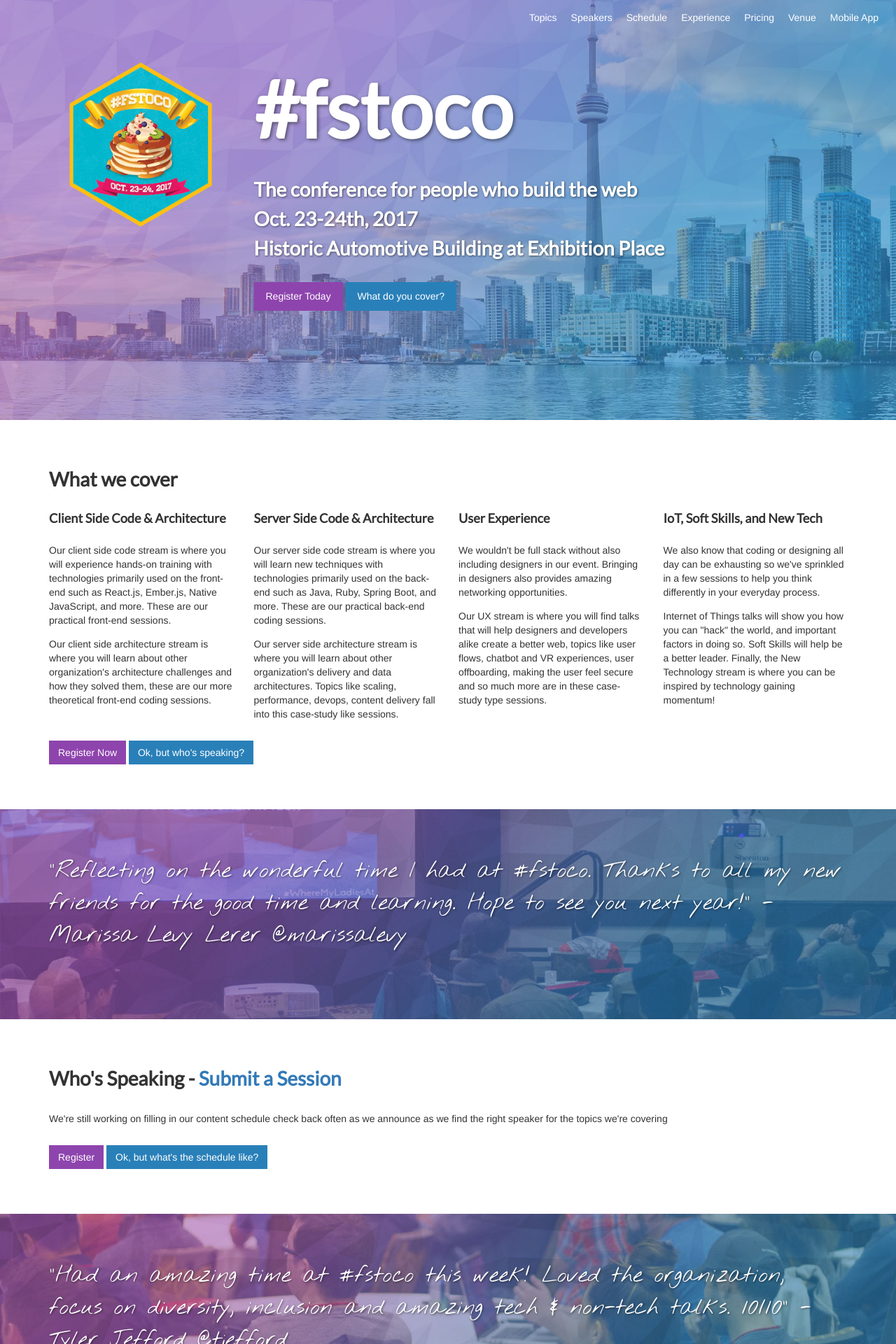
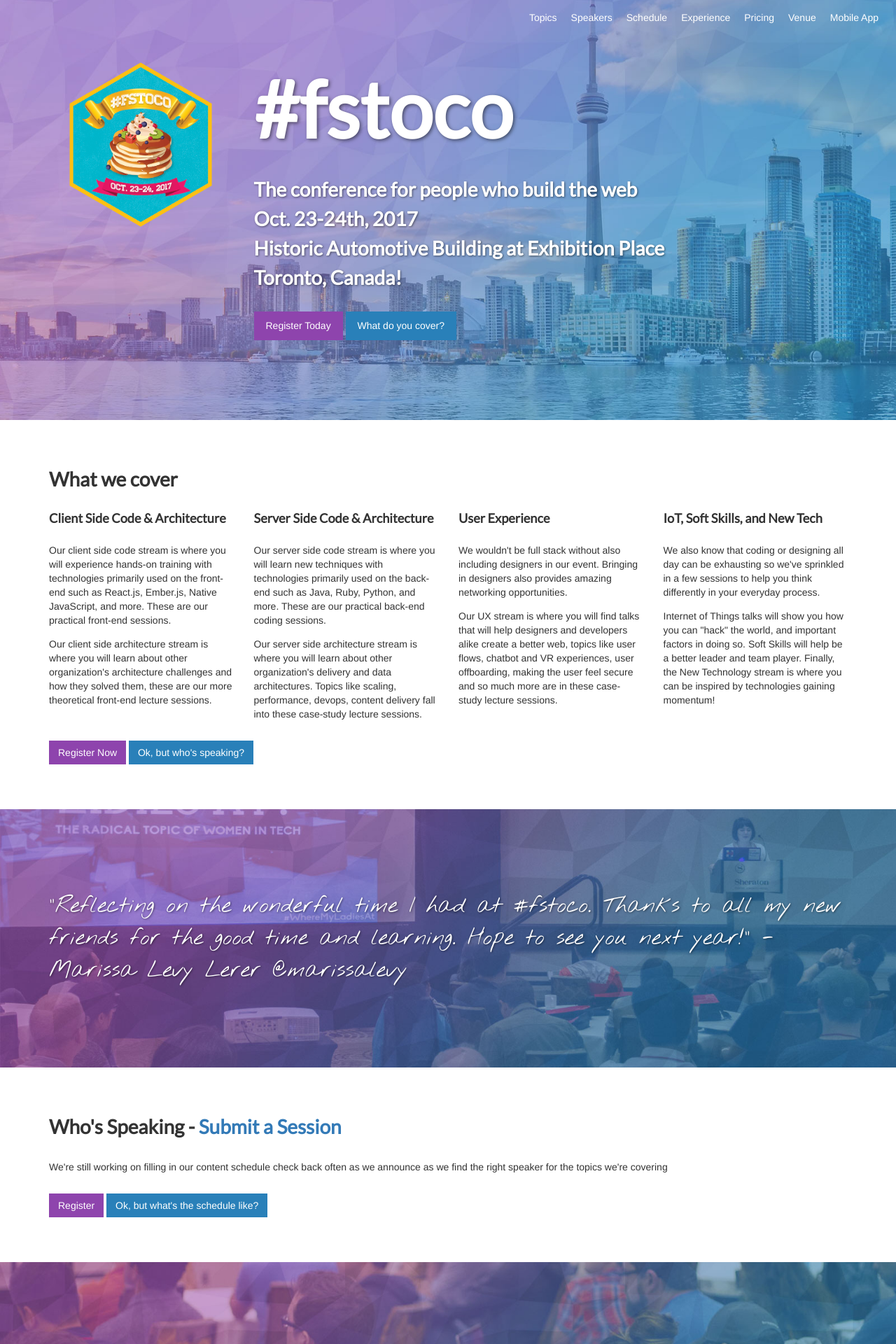
Before and after one commit to fullstackto/fsto2017, a Jekyll site: the page built from index.html, in a window 1280 px wide. Shown: the top 1920 px of the page at 70% size. Built offline with Jekyll 4.4.1, drawn with Linux system fonts in a browser that asks for light colours; some of the changed text lies outside the part shown.

Commit message:
Grammar errors

```diff
--- a/_includes/bigheader.html
+++ b/_includes/bigheader.html
@@ -5,7 +5,7 @@
     </div>
     <div class="col-xs-12 col-sm-9 cta">
       <h1>#fstoco</h1>
-      <h2>The conference for people who build the web<br /> Oct. 23-24th, 2017 <br/>Historic Automotive Building at Exhibition Place</h2>
+      <h2>The conference for people who build the web<br />Oct. 23-24th, 2017<br/>Historic Automotive Building at Exhibition Place<br>Toronto, Canada!</h2>
       <p><a href="https://ti.to/fstoco/2017" class="btn btn-lg btn-reg">Register Today</a> <a href="#cover" class="btn btn-lg btn-more">What do you cover?</a></p>
     </div>
   </header>
--- a/_sass/_layout.scss
+++ b/_sass/_layout.scss
@@ -75,7 +75,7 @@ nav.navigation {
   background-size: cover;
   background-attachment: scroll;
   min-height: 300px;
-  padding: 50px 0;
+  padding: 100px 0;
   @media #{$md-min} {
     background-attachment: fixed;
   }
@@ -89,7 +89,7 @@ nav.navigation {
   background-size: cover;
   background-attachment: scroll;
   min-height: 300px;
-  padding: 50px 0;
+  padding: 100px 0;
   @media #{$md-min} {
     background-attachment: fixed;
   }
@@ -103,7 +103,7 @@ nav.navigation {
   background-size: cover;
   background-attachment: scroll;
   min-height: 300px;
-  padding: 50px 0;
+  padding: 100px 0;
   @media #{$md-min} {
     background-attachment: fixed;
   }
@@ -117,7 +117,7 @@ nav.navigation {
   background-size: cover;
   background-attachment: scroll;
   min-height: 300px;
-  padding: 50px 0;
+  padding: 100px 0;
   @media #{$md-min} {
     background-attachment: fixed;
   }
@@ -131,7 +131,7 @@ nav.navigation {
   background-size: cover;
   background-attachment: scroll;
   min-height: 300px;
-  padding: 50px 0;
+  padding: 100px 0;
   @media #{$md-min} {
     background-attachment: fixed;
   }
--- a/index.html
+++ b/index.html
@@ -14,22 +14,22 @@ card: http://2017.fsto.co/images/card.jpg
       <div class="col-xs-12 col-sm-3">
         <h3>Client Side Code &amp; Architecture</h3>
         <p>Our client side code stream is where you will experience hands-on training with technologies primarily used on the front-end such as React.js, Ember.js, Native JavaScript, and more. These are our practical front-end sessions.</p>
-        <p>Our client side architecture stream is where you will learn about other organization's architecture challenges and how they solved them, these are our more theoretical front-end coding sessions.</p>
+        <p>Our client side architecture stream is where you will learn about other organization's architecture challenges and how they solved them, these are our more theoretical front-end lecture sessions.</p>
       </div>
       <div class="col-xs-12 col-sm-3">
         <h3>Server Side Code &amp; Architecture</h3>
-        <p>Our server side code stream is where you will learn new techniques with technologies primarily used on the back-end such as Java, Ruby, Spring Boot, and more. These are our practical back-end coding sessions.</p>
-        <p>Our server side architecture stream is where you will learn about other organization's delivery and data architectures. Topics like scaling, performance, devops, content delivery fall into this case-study like sessions.</p>
+        <p>Our server side code stream is where you will learn new techniques with technologies primarily used on the back-end such as Java, Ruby, Python, and more. These are our practical back-end coding sessions.</p>
+        <p>Our server side architecture stream is where you will learn about other organization's delivery and data architectures. Topics like scaling, performance, devops, content delivery fall into these case-study lecture sessions.</p>
       </div>
       <div class="col-xs-12 col-sm-3">
         <h3>User Experience</h3>
         <p>We wouldn't be full stack without also including designers in our event. Bringing in designers also provides amazing networking opportunities.</p>
-        <p>Our UX stream is where you will find talks that will help designers and developers alike create a better web, topics like user flows, chatbot and VR experiences, user offboarding, making the user feel secure and so much more are in these case-study type sessions.</p>
+        <p>Our UX stream is where you will find talks that will help designers and developers alike create a better web, topics like user flows, chatbot and VR experiences, user offboarding, making the user feel secure and so much more are in these case-study lecture sessions.</p>
       </div>
       <div class="col-xs-12 col-sm-3">
         <h3>IoT, Soft Skills, and New Tech</h3>
         <p>We also know that coding or designing all day can be exhausting so we've sprinkled in a few sessions to help you think differently in your everyday process.</p>
-        <p>Internet of Things talks will show you how you can "hack" the world, and important factors in doing so. Soft Skills will help be a better leader. Finally, the New Technology stream is where you can be inspired by technology gaining momentum!</p>
+        <p>Internet of Things talks will show you how you can "hack" the world, and important factors in doing so. Soft Skills will help be a better leader and team player. Finally, the New Technology stream is where you can be inspired by technologies gaining momentum!</p>
       </div>
     </div>
     <div class="row">
@@ -217,11 +217,11 @@ card: http://2017.fsto.co/images/card.jpg
     <div class="row">
       <div class="col-xs-12 col-sm-4">
         <h3>Diversity &amp; Inclusion</h2>
-          <p>#fstoco is organized by a diverse group of individuals, our Executive Director identifies as a homosexual, our board is comprised of people of colour, and our volunteers come from all walks of life. However, we don't stop there! We pay close attention to our speaker lineup to ensure different points of views from different types of people are presented, especially women, we make sure that our event is a safe space for learning including gender non-binary washrooms and an enforced <a href="/coc">code of conduct</a>. We also take great pride in attracting attendees from all from all around the world. Toronto is diverse and so should it's leading tech event!</p>
+          <p>#fstoco is organized by a diverse group of individuals, our Executive Director identifies as a homosexual, our board is comprised of people of colour, and our volunteers come from all walks of life. However, we don't stop there! We pay close attention to our speaker lineup to ensure different points of views from different types of people are presented, especially women, we make sure that our event is a safe space for learning including gender non-binary washrooms and an enforced <a href="/coc">code of conduct</a>. We also take great pride in attracting attendees from all around the world. Toronto is diverse and so should it's leading tech event!</p>
       </div>
       <div class="col-xs-12 col-sm-4">
-        <h3>Great Content</h2>
-          <p>Our event planning process starts with great quality content, we carefully select technologies, tool, and methods to cover in our event, lay them out in the schedule so you get exposed to more than just your specialization, then find an amazing speaker to talk in that spot. This is a lot different than the traditional events that just pick from a list of submitted sessions, we seek out great content and great speakers to present it!</p>
+        <h3>High Quality Practical Content</h2>
+          <p>Our event planning process starts with great quality content, we carefully select technologies, tools, and methods to cover in our event, that you can go right back to work and start integrating into your existing stack. Lay those topics out in the schedule so you get exposed to more than just your specialization and stack, then find amazing speakers to talk in those spots. This is a lot different than the traditional CFP process that picks from a list of submitted sessions, we seek out great content and great speakers to present it!</p>
       </div>
       <div class="col-xs-12 col-sm-4">
         <h3>Networking</h2>
--- a/speak/index.html
+++ b/speak/index.html
@@ -7,6 +7,7 @@ title: Speak!
     <div class="row">
       <div class="col-sm-12">
         <h2 id="cover">What we're looking for</h2>
+        <p>Don't see a topic you can speak to below? Don't worry submit any way! We read every submission and if you can convince us, we will pursue it further to ensure that it is ready for our primarily startup and enterprise focused attendees, who are looking for talks that they can go back to work with knowledge of how to implement into existing systems, over something that would require them to start a project in a new stack.</p>
       </div>
     </div>
     <div class="row">
```
